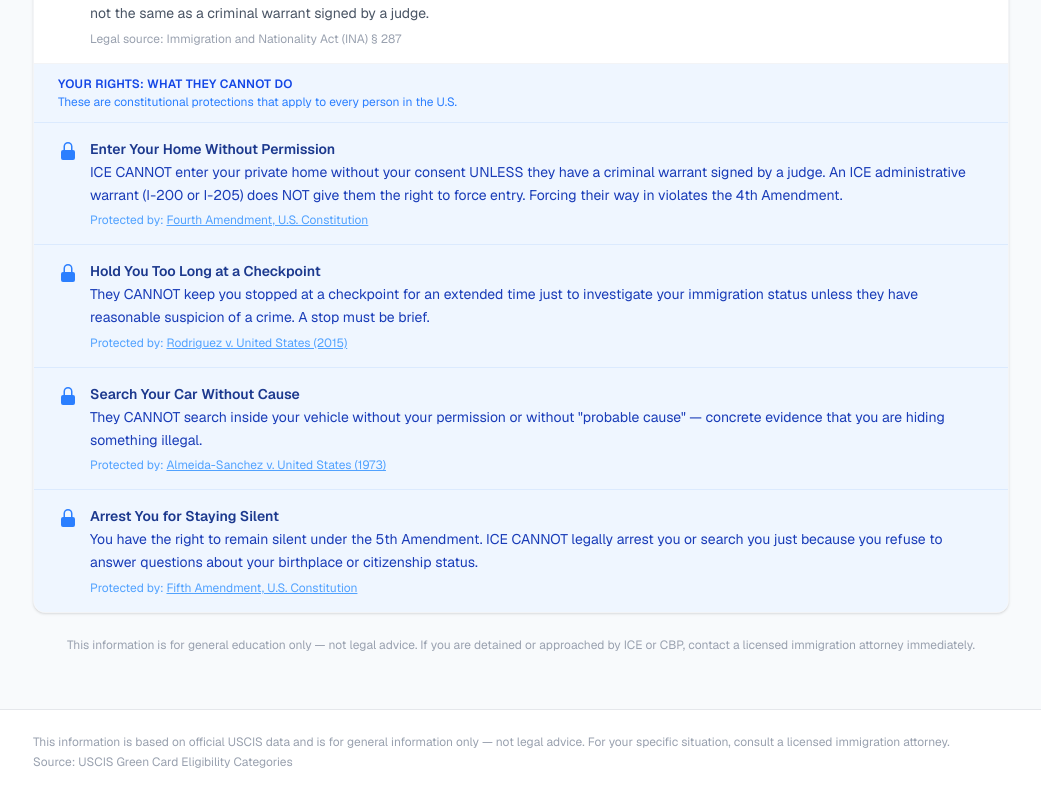
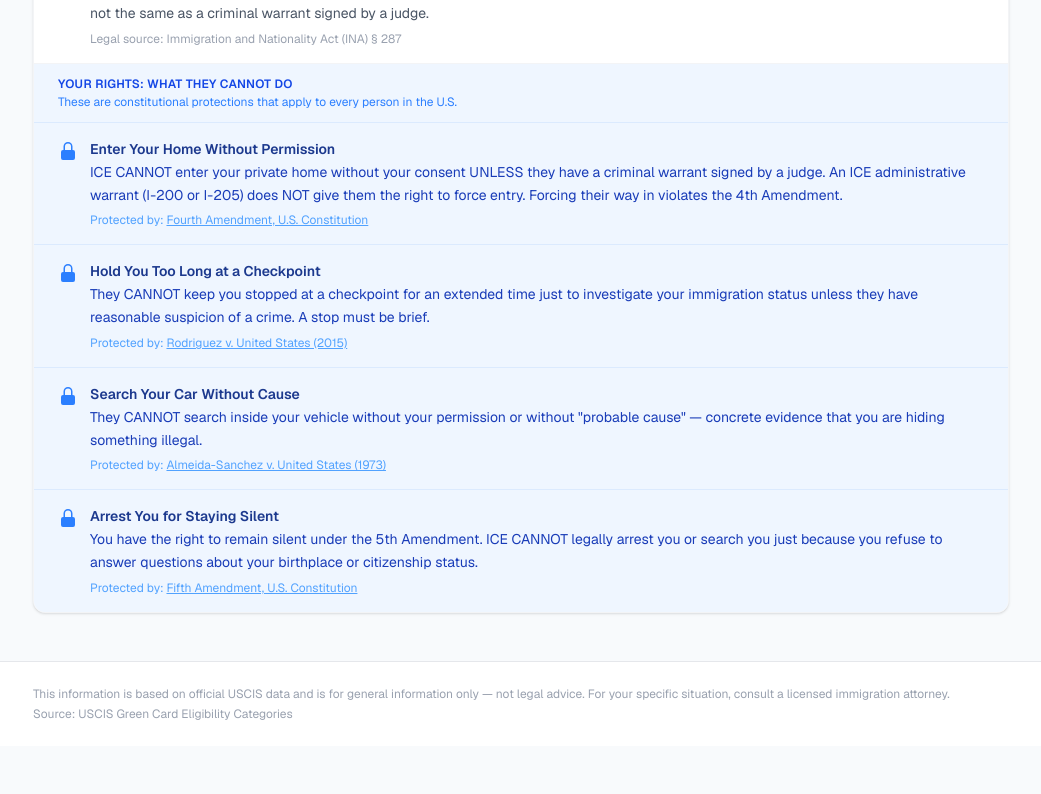
Before and after one commit to mbonano/fastgc, a Next.js app: page /rights in a window 1280 px wide. Shown: the part 1462-2256 px from the top of the page, without its empty margins (119-1160 px from the left). After the commit the page ends 2208 px from the top, so only its background shows below. Built offline with nearby package versions, Linux system fonts and the light colour scheme.

Commit message:
Removed redundant disclaimer from individual views

```diff
--- a/app/ice/page.tsx
+++ b/app/ice/page.tsx
@@ -175,11 +175,6 @@ export default function IcePage() {
           </ul>
         </section>
 
-        {/* Disclaimer */}
-        <p className="text-xs text-gray-400 text-center pb-2">
-          {iceUI.disclaimer[lang]}
-        </p>
-
       </div>
     </main>
   )
--- a/app/rights/page.tsx
+++ b/app/rights/page.tsx
@@ -155,11 +155,6 @@ export default function RightsPage() {
           </div>
         </section>
 
-        {/* Disclaimer */}
-        <p className="text-xs text-gray-400 text-center pb-2">
-          {rightsUI.disclaimer[lang]}
-        </p>
-
       </div>
     </main>
   )
--- a/app/travel/page.tsx
+++ b/app/travel/page.tsx
@@ -192,11 +192,6 @@ export default function TravelPage() {
           </ul>
         </section>
 
-        {/* Disclaimer */}
-        <p className="text-xs text-gray-400 text-center pb-2">
-          {travelUI.disclaimer[lang]}
-        </p>
-
       </div>
     </main>
   )
```
